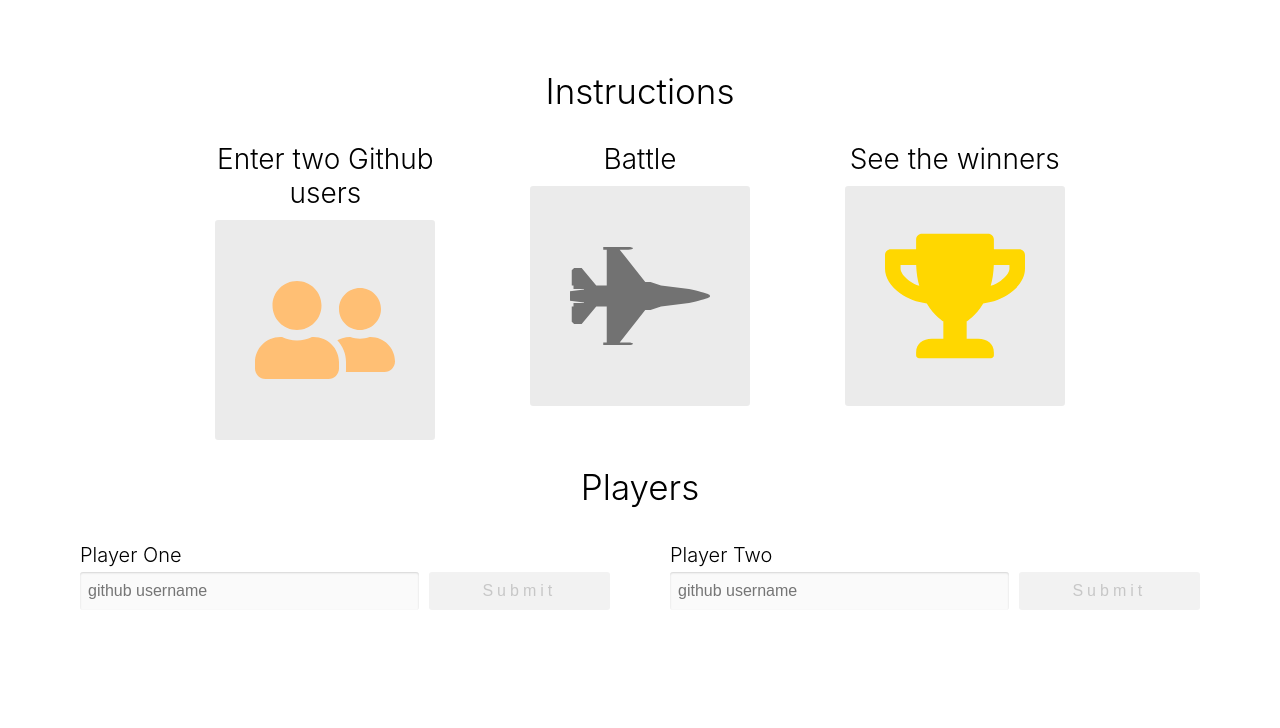
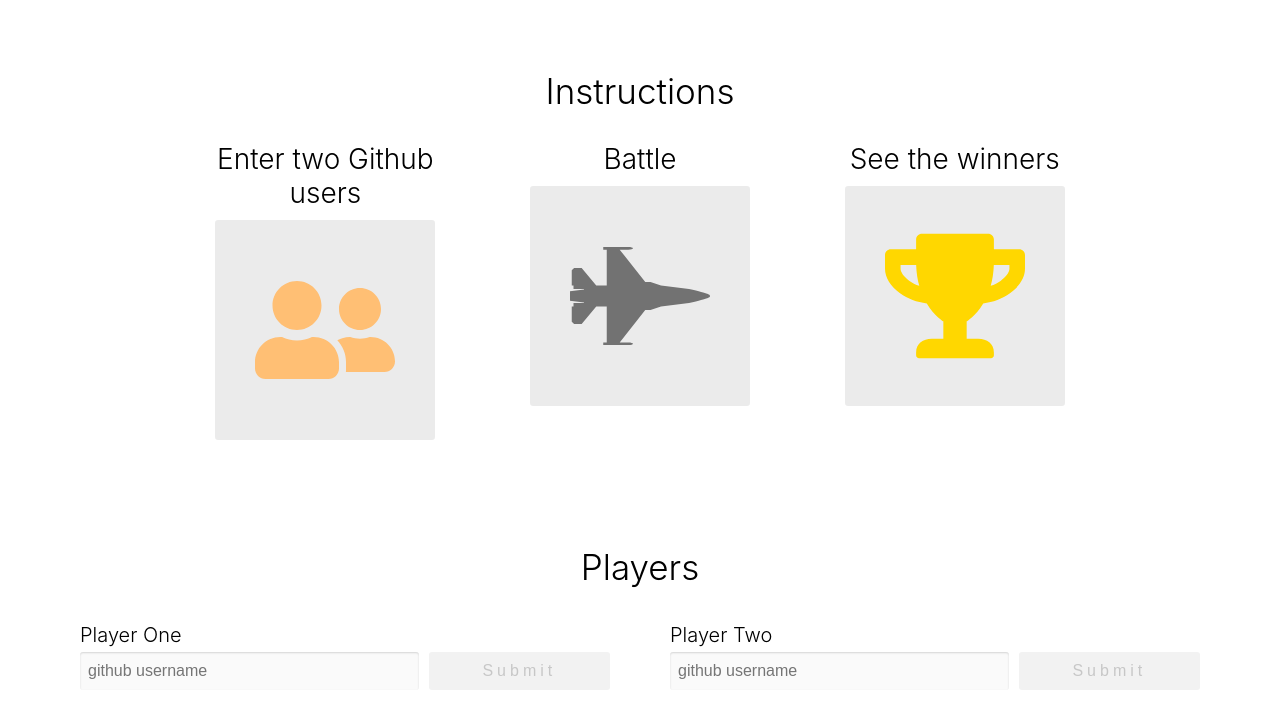
Before and after one commit to jskway/github-battle, a React app: page / in a window 1280 px wide. Built offline with nearby package versions, Linux system fonts and the light colour scheme.

Commit message:
Add .players-container styles

```diff
--- a/app/index.css
+++ b/app/index.css
@@ -206,3 +206,7 @@ li {
   color: #c7c7c7;
   background: #f2f2f2;
 }
+
+.players-container {
+  margin: 100px 0;
+}
```
